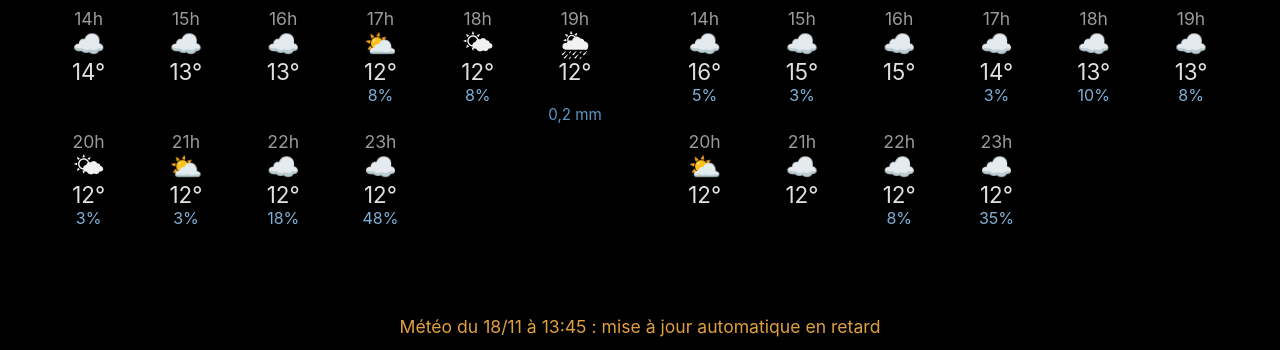
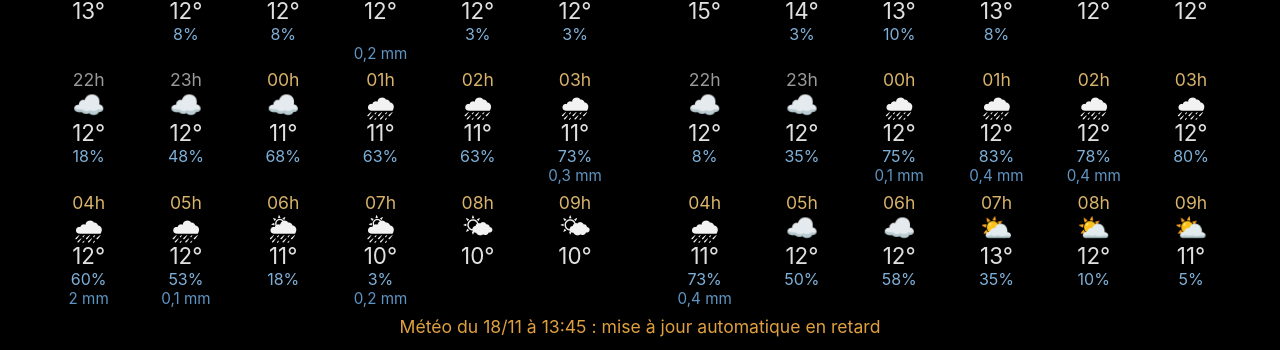
Before and after one commit to Maximeavril1869/Pendule, a plain HTML site: page index.html in a window 1280 px wide. Shown: the part 450-800 px from the top of the page. Drawn offline with Linux system fonts and the light colour scheme; no server answers.

Commit message:
Previsions horaires : au-dela de minuit, ajustees a la place
Co-Authored-By: Claude Sonnet 5.5 <noreply@anthropic.com>
Claude-Session: https://claude.ai/code/session_01UWZuQeW2WA7SLVPGnsRgcg

```diff
--- a/app.js
+++ b/app.js
@@ -12,6 +12,9 @@
   var NUIT_DEBUT = 22; // heure de début du mode nuit
   var NUIT_FIN = 7;    // heure de fin du mode nuit
 
+  var MAX_HEURES = 24;  // nombre maximum d'heures prévues affichées
+  var COLONNES = 6;     // cellules par ligne (voir .h dans style.css : 16,66 %)
+  var cellules = {};    // HTML des cellules horaires de chaque ville
   var essaisRates = 0;
   var JOURS = ['dimanche', 'lundi', 'mardi', 'mercredi', 'jeudi', 'vendredi', 'samedi'];
   var JOURS_COURTS = ['dim', 'lun', 'mar', 'mer', 'jeu', 'ven', 'sam'];
@@ -59,16 +62,40 @@
 
   function arrondi(x) { return Math.round(x); }
 
-  // Prévisions heure par heure : heures restantes de la journée (au moins 8 cellules, 18 au plus)
+  // Prévisions heure par heure : toutes les heures suivantes (y compris le lendemain), jusqu'à 24.
+  // Le nombre affiché est ensuite ajusté à la place disponible (ajusterHeures), par lignes entières.
+  function heureReelle() {
+    var d = new Date();
+    return d.getFullYear() + '-' + pad(d.getMonth() + 1) + '-' + pad(d.getDate()) + 'T' + pad(d.getHours());
+  }
+
   function heuresAVenir(hourly, heureCourante) {
-    var res = [], i, t, jour = heureCourante.substring(0, 10);
+    var res = [], i;
+    // données anciennes : on part de l'heure réelle de l'iPad, pas de celle du relevé
+    if (heureReelle() > heureCourante.substring(0, 13)) { heureCourante = heureReelle(); }
     for (i = 0; i < hourly.time.length; i++) {
-      t = hourly.time[i];
-      if (t.substring(0, 13) > heureCourante.substring(0, 13)) {
-        if (t.substring(0, 10) === jour || res.length < 8) { res.push(i); }
+      if (hourly.time[i].substring(0, 13) > heureCourante.substring(0, 13)) { res.push(i); }
+    }
+    return res.slice(0, MAX_HEURES);
+  }
+
+  // Remplit chaque ville avec le plus grand nombre de lignes d'heures qui tient à l'écran (au moins 1 ligne)
+  function ajusterHeures() {
+    var app = $('app'), max = 0, n, j, c;
+    for (j = 0; j < VILLES.length; j++) {
+      c = cellules[VILLES[j].id];
+      if (c && c.length > max) { max = c.length; }
+    }
+    if (!max) { return; }
+    n = Math.ceil(max / COLONNES) * COLONNES;
+    while (true) {
+      for (j = 0; j < VILLES.length; j++) {
+        c = cellules[VILLES[j].id] || [];
+        if (VILLES[j].bloc) { VILLES[j].bloc.innerHTML = c.slice(0, n).join(''); }
       }
+      if (app.scrollHeight <= app.clientHeight + 1 || n <= COLONNES) { break; }
+      n -= COLONNES;
     }
-    return res.slice(0, 18);
   }
 
   function afficher(v, data) {
@@ -81,22 +108,26 @@
     bloc.getElementsByClassName('detail')[0].textContent =
       desc[1] + ' · vent ' + arrondi(cur.wind_speed_10m) + ' km/h' +
       ' · ' + arrondi(jour.temperature_2m_min[0]) + '° / ' + arrondi(jour.temperature_2m_max[0]) + '°';
-    var html = '';
+    var cells = [];
     if (data.hourly) {
-      var idx = heuresAVenir(data.hourly, cur.time), k, i, dh, pluie, mm;
+      var idx = heuresAVenir(data.hourly, cur.time), k, i, dh, pluie, mm, hh, classe;
       for (k = 0; k < idx.length; k++) {
         i = idx[k];
         dh = decrire(data.hourly.weather_code[i]);
         pluie = data.hourly.precipitation_probability ? data.hourly.precipitation_probability[i] : null;
         mm = data.hourly.precipitation ? data.hourly.precipitation[i] : 0;
-        html += '<div class="h"><div class="hh">' + data.hourly.time[i].substring(11, 13) + 'h</div>' +
+        // heures du lendemain : date différente de celle des données actuelles
+        classe = data.hourly.time[i].substring(0, 10) !== heureReelle().substring(0, 10) ? 'h demain' : 'h';
+        cells.push('<div class="' + classe + '"><div class="hh">' + data.hourly.time[i].substring(11, 13) + 'h</div>' +
           '<div class="hi">' + dh[0] + '</div>' +
           '<div class="ht">' + arrondi(data.hourly.temperature_2m[i]) + '°</div>' +
           '<div class="hp">' + (pluie ? pluie + '%' : '&nbsp;') + '</div>' +
-          '<div class="hm">' + (mm > 0 ? String(Math.round(mm * 10) / 10).replace('.', ',') + ' mm' : '&nbsp;') + '</div></div>';
+          '<div class="hm">' + (mm > 0 ? String(Math.round(mm * 10) / 10).replace('.', ',') + ' mm' : '&nbsp;') + '</div></div>');
       }
     }
-    bloc.getElementsByClassName('heures')[0].innerHTML = html;
+    cellules[v.id] = cells;
+    v.bloc = bloc.getElementsByClassName('heures')[0];
+    ajusterHeures();
   }
 
   function chargerVille(v, fin) {
@@ -158,7 +189,7 @@
     for (i = 0; i < VILLES.length; i++) { chargerVille(VILLES[i], fin); }
   }
 
-  // Lecture de meteo.json (écrit toutes les 30 min par GitHub Actions, même site que la page :
+  // Lecture de meteo.json (écrit régulièrement par GitHub Actions, même site que la page :
   // c'est le seul accès réseau qui fonctionne en mode plein écran sur iOS 9).
   function heureDonnees(t) { return t.substring(11, 16); }
 
@@ -201,6 +232,7 @@
     xhr.send();
   }
 
+  window.addEventListener('resize', ajusterHeures, false);
   majHorloge();
   majMeteo();
 })();
--- a/index.html
+++ b/index.html
@@ -31,6 +31,6 @@
   </div>
   <div id="statut">Chargement...</div>
 </div>
-<script src="app.js?v=8"></script>
+<script src="app.js?v=9"></script>
 </body>
 </html>
--- a/style.css
+++ b/style.css
@@ -92,6 +92,7 @@ html, body {
   text-align: center;
 }
 .hh { font-size: 2.2vmin; color: #9a9a9a; }
+.demain .hh { color: #d9b36a; } /* heures du lendemain */
 .hi { font-size: 3.3vmin; line-height: 1.1; }
 .ht { font-size: 2.8vmin; color: #e0e0e0; }
 .hp { font-size: 2vmin; color: #7fb0d8; }
```
Also changed, not shown: 2 other files.
